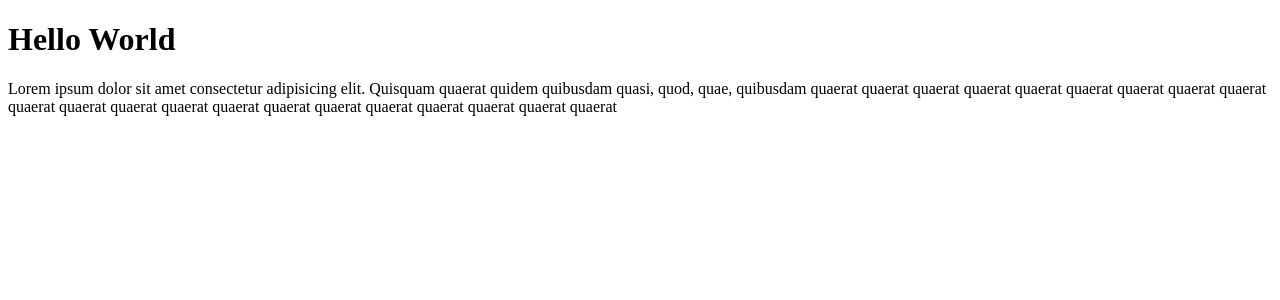
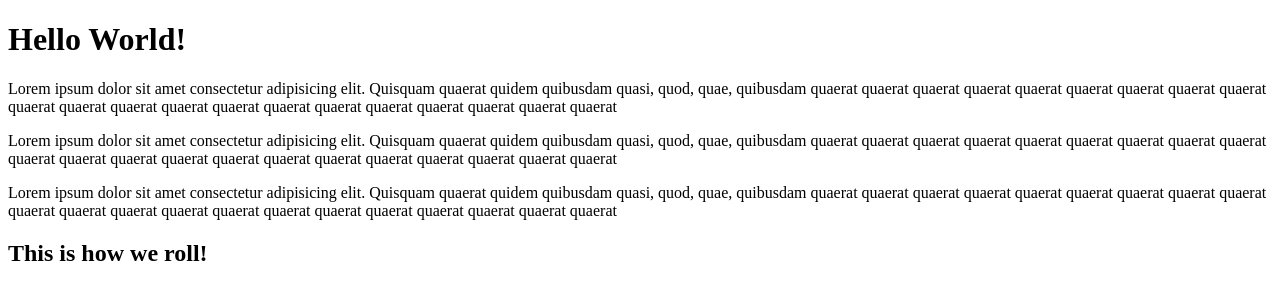
Before and after one commit to Brain-official/WebProj, a plain HTML site: page index.html in a window 1280 px wide. Drawn offline with Linux system fonts and the light colour scheme.

Commit message:
first commit

```diff
--- a/index.html
+++ b/index.html
@@ -7,10 +7,18 @@
 </head>
 
 <body>
-    <h1>Hello World</h1>
+    <h1>Hello World!</h1>
 
     <p>Lorem ipsum dolor sit amet consectetur adipisicing elit. Quisquam quaerat quidem quibusdam quasi, quod, quae, quibusdam quaerat quaerat quaerat quaerat quaerat quaerat quaerat quaerat quaerat quaerat quaerat quaerat quaerat quaerat
          quaerat quaerat quaerat quaerat quaerat quaerat quaerat
     </p>
+    <p>Lorem ipsum dolor sit amet consectetur adipisicing elit. Quisquam quaerat quidem quibusdam quasi, quod, quae, quibusdam quaerat quaerat quaerat quaerat quaerat quaerat quaerat quaerat quaerat quaerat quaerat quaerat quaerat quaerat
+        quaerat quaerat quaerat quaerat quaerat quaerat quaerat
+    </p>
+    <p>Lorem ipsum dolor sit amet consectetur adipisicing elit. Quisquam quaerat quidem quibusdam quasi, quod, quae, quibusdam quaerat quaerat quaerat quaerat quaerat quaerat quaerat quaerat quaerat quaerat quaerat quaerat quaerat quaerat
+        quaerat quaerat quaerat quaerat quaerat quaerat quaerat
+    </p>
+
+    <h2>This is how we roll!</h2>
 </body>
 </html>
```
